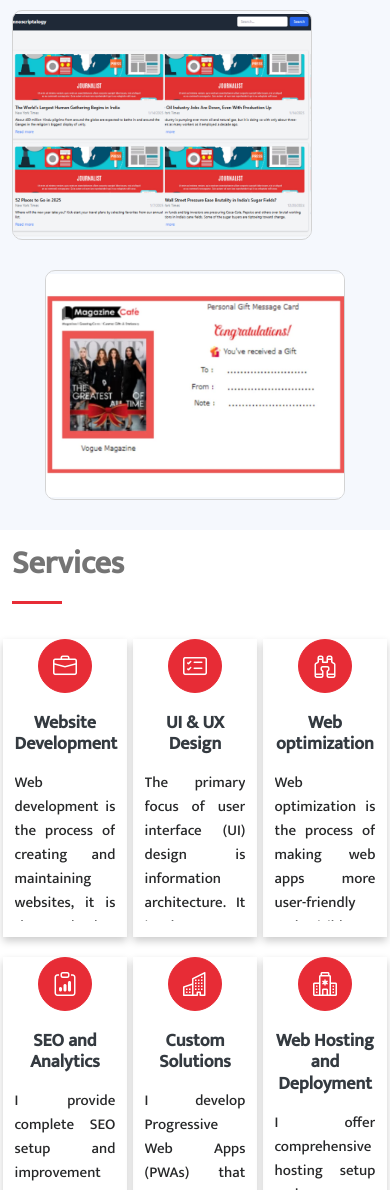
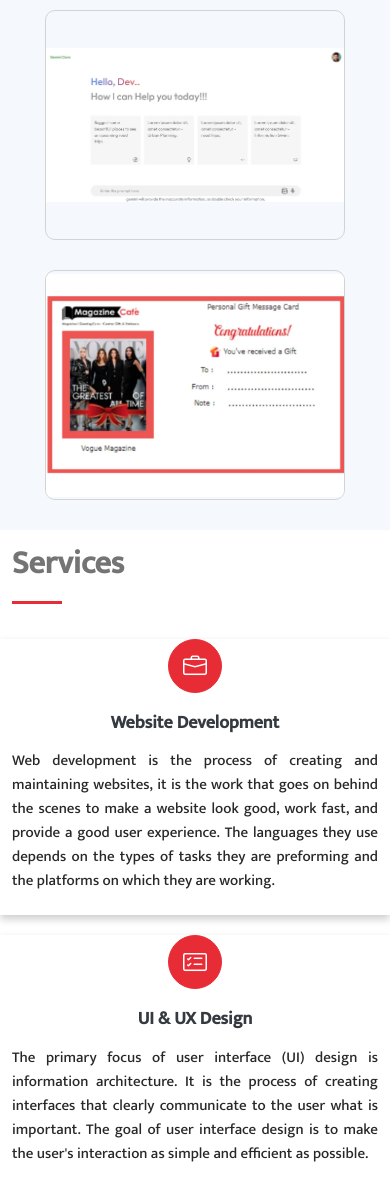
Before and after one commit to RajitJainSinghai/e-Portfolio, a plain HTML site: page index.html in a window 390 px wide. Shown: the part 6417-7607 px from the top of the page. Drawn offline with Linux system fonts and the light colour scheme.

Commit message:
added new section with new project added in the bucket

```diff
--- a/assets/css/style.css
+++ b/assets/css/style.css
@@ -801,6 +801,13 @@ span.cards {
   box-shadow: 0 8px 16px 0 rgba(0,0,0,0.2);
 }
 
+@media (max-width: 600px) {
+  .cardData {
+    box-shadow: 0 4px 8px 0 rgba(0, 0, 0, 0.2);
+    width: 50vh;
+    cursor: pointer;
+}}
+
 
 /*--------------------------------------------------------------
 # Testimonials
--- a/index.html
+++ b/index.html
@@ -409,6 +409,15 @@
             </div>
           </div>
 
+          <div class="col-lg-4 col-md-6 portfolio-item filter-card cetralize">
+            <div class="portfolio-wrap widthheight">
+              <img loading="lazy" src="./assets/img/newsAggregator.webp" class="img-fluid" alt="rajitjain web developer">
+              <div class="portfolio-links">
+                <a href="https://rajitjainsinghai.github.io/innoscripta_assessment/" target="_blank" title="More Details">News App</a>
+              </div>
+            </div>
+          </div>
+
           <div class="col-lg-4 col-md-6 portfolio-item filter-app cetralize">
             <div class="portfolio-wrap widthheight">
               <img loading="lazy" src="./assets/img/techis.webp" class="img-fluid" alt="rajitjain web developer">
@@ -427,18 +436,6 @@
               </div>
             </div>
           </div>
-
-
-          <div class="col-lg-4 col-md-6 portfolio-item filter-app">
-            <div class="portfolio-wrap widthheight">
-              <img loading="lazy" src="./assets/img/newsAggregator.webp" class="img-fluid" alt="rajitjain web developer">
-              <div class="portfolio-links">
-                <a href="https://rajitjainsinghai.github.io/innoscripta_assessment/" target="_blank" title="More Details">News Aggregator</a>
-              </div>
-            </div>
-          </div>
-
-
 
           <div class="col-lg-4 col-md-6 portfolio-item filter-card cetralize">
             <div class="portfolio-wrap widthheight">
@@ -464,7 +461,7 @@
           <h2>Services</h2>
         </div>
 
-        <div class="row" style="display: flex;justify-content: space-around;">
+        <div class="row" style="display: flex;justify-content: space-around;flex-wrap: wrap;">
 
           <div class="cardData col-lg-4 col-md-6 icon-box" data-aos="fade-up">
             <span class="cards">
@@ -510,7 +507,7 @@
               <div class="icon"><i class="bi bi-hospital"></i></div>
               <h4 class="title" style="width: 100%;"><a href="">Web Hosting and Deployment</a></h4>
             </span>
-            <p class="description">I offer comprehensive hosting setup and management services to ensure your website runs smoothly and efficiently. This includes domain registration and DNS configuration to establish your online presence seamlessly. I also specialize in **deployment on cloud platforms** such as AWS, Heroku, Netlify, and Vercel, providing scalable and reliable solutions for your applications. My services ensure a hassle-free launch and optimal performance for your website or application.</p>
+            <p class="description">I offer comprehensive hosting setup and management services to ensure your website runs smoothly and efficiently. This includes domain registration and DNS configuration to establish your online presence seamlessly. I also specialize in deployment on cloud platforms such as AWS, Heroku, Netlify, and Vercel, providing scalable and reliable solutions for your applications. My services ensure a hassle-free launch and optimal performance for your website or application.</p>
           </div>
           <!-- <div class="col-lg-4 col-md-6 icon-box" data-aos="fade-up" data-aos-delay="400">
             <div class="icon"><i class="bi bi-brightness-high"></i></div>
```
